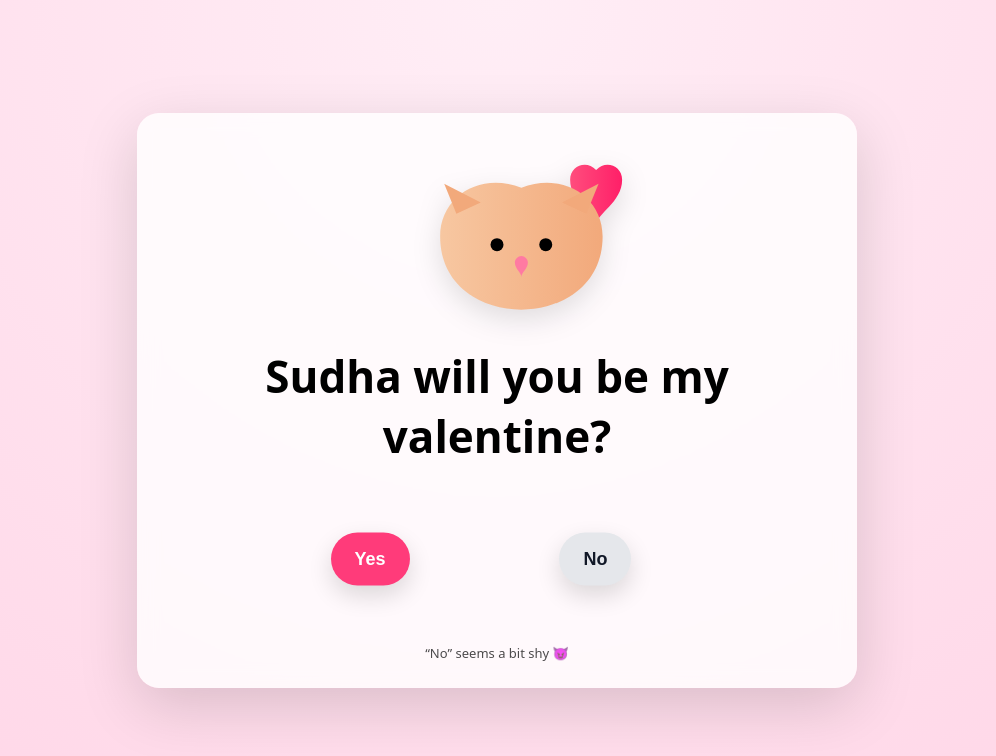
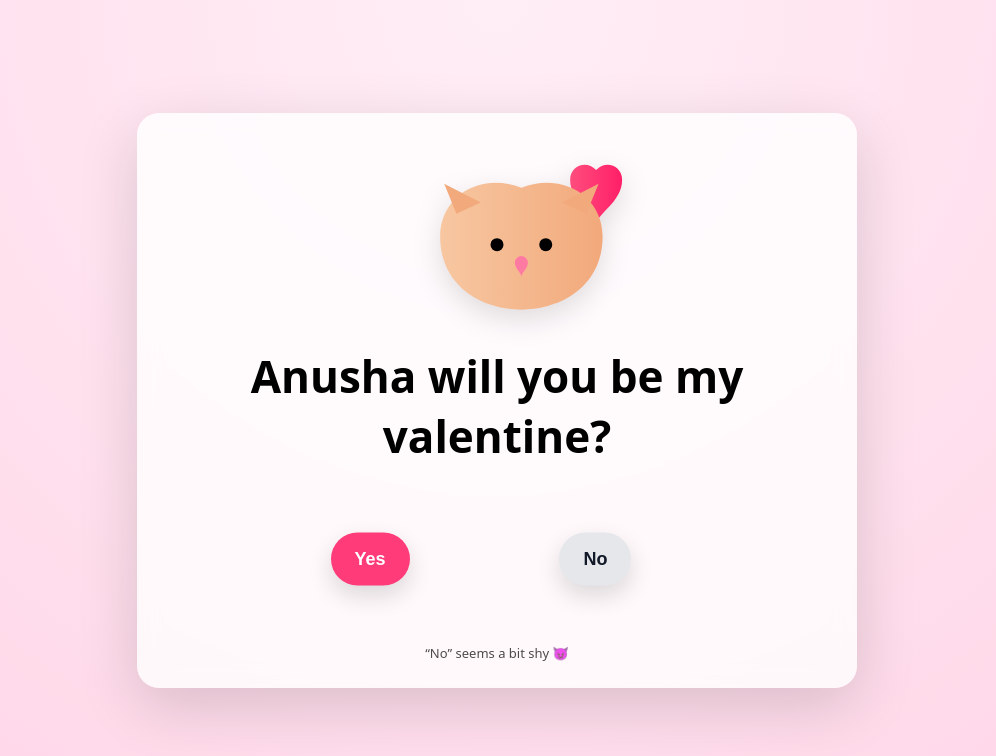
Before and after one commit to varsh786/valentine, a plain HTML site: page index.html in a window 1280 px wide. Shown: the whole page, without its empty margins (143-1139 px from the left). Drawn offline with nearby package versions, Linux system fonts and the light colour scheme.

Commit message:
Change valentine name from Sudha to Anusha
Updated the valentine message from 'Sudha' to 'Anusha'.

```diff
--- a/index.html
+++ b/index.html
@@ -171,7 +171,7 @@
             fill="#ff7aa2"/>
     </svg>
 
-    <h1>Sudha will you be my valentine?</h1>
+    <h1>Anusha will you be my valentine?</h1>
 
     <section class="button-zone" id="zone">
       <button id="yesBtn">Yes</button>
```
